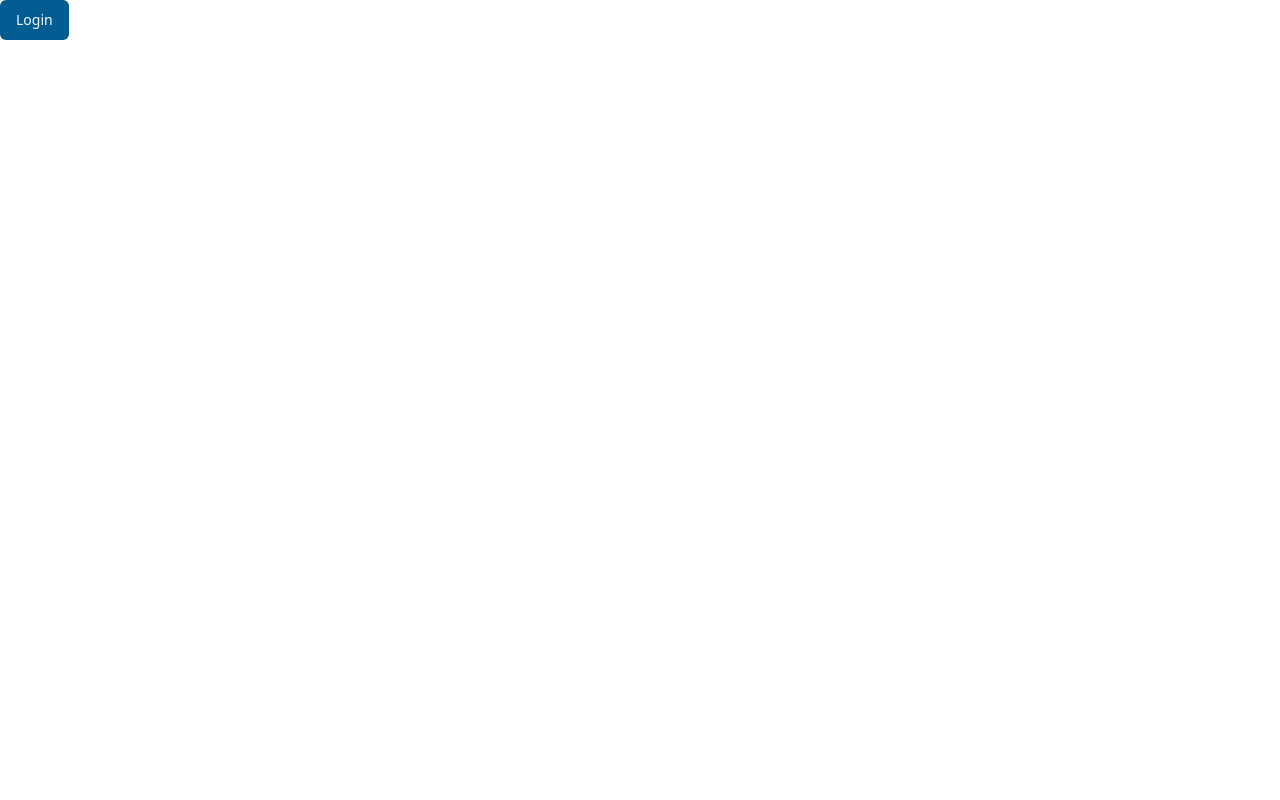
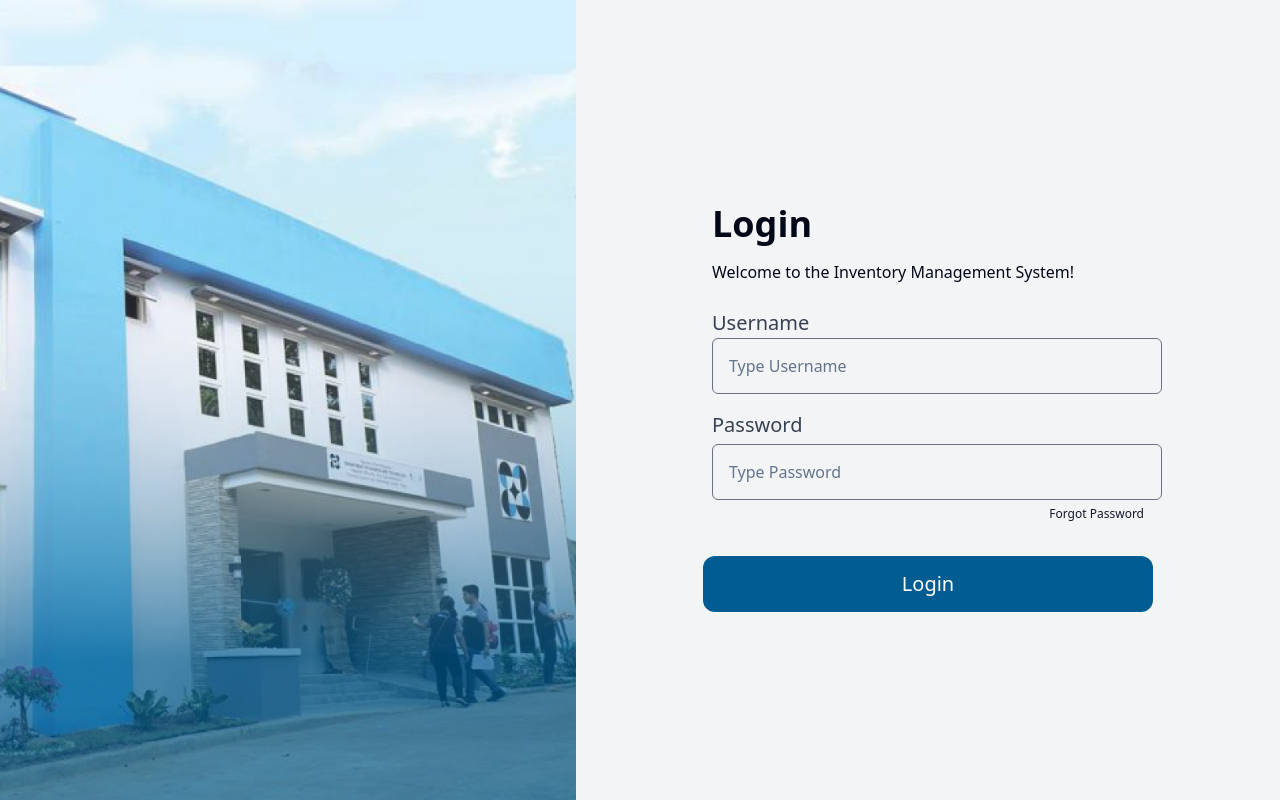
Before and after one commit to robin-dc/Inventory-Frontend, a React (Vite) app: page / in a window 1280 px wide. Built offline with nearby package versions, Linux system fonts and the light colour scheme.

Commit message:
added login ui

```diff
--- a/src/pages/auth/login/login.jsx
+++ b/src/pages/auth/login/login.jsx
@@ -1,11 +1,77 @@
+import React from 'react';
 import { Button } from "@/components/ui/button"
+import { Input } from "@/components/ui/input"
+import { Label } from "@/components/ui/label"
+
 
 const Login = () => {
   return (
-    <div>
-        <Button className="bg-primary">Login</Button>
-    </div>
-  )
-}
 
-export default Login
+    <div className="flex item-start h-screen bg-gray-100">
+      {/* Left Side*/}
+      <div className="hidden lg:flex w-1/2 justify-start font-poppins">
+        <img
+          src='/urs.png'
+          className="w-full h-auto"
+        />
+      </div>
+
+      {/* Right Side*/}
+
+      <div className=" flex flex-col item-end justify-center w-full lg:w-1/2 p-14 font-poppins mx-10 ">
+        <h2
+          className="max-w-lg px-10  text-left text-4xl font-semibold leading-[72px]"
+        >
+          Login
+        </h2>
+
+        <h2
+          className=" mb-6 max-w-lg px-10  text-left text-base leading-6 text-[16px]"
+        >
+          Welcome to the Inventory Management System!
+        </h2>
+
+
+        <form>
+          <div className="mb-4 mx-auto max-w-lg px-10 ">
+            <Label className="font-Poppins block text-gray-700  text-[20px]" >Username</Label>
+            <Input type="text" className="block w-full p-4 border border-gray-500  w-[450px] h-[56px]  text-[16px]" placeholder="Type Username"
+              style={{ backgroundColor: 'transparent' }}>
+            </Input>
+          </div>
+
+          <div className="mb-4 mx-auto max-w-lg px-10 ">
+
+            <Label
+              className="font-Poppins block text-gray-700  text-[20px]" >
+              Password
+            </Label>
+
+            <Input
+              className="mt-1 block w-full p-4 border border-gray-500  w-[450px] h-[56px]  text-[16px] "
+              type="text"
+              placeholder="Type Password"
+              style={{ backgroundColor: 'transparent' }}>
+            </Input>
+
+            <div className="text-right mb-8 m-auto max-w- px-auto block">
+              <a href="#" className="text-[12px] text-gray-900 hover:underline">Forgot Password</a>
+            </div>
+          </div>
+
+          <Button
+            type="submit"
+            className="mx-auto textlg text-white text-[20px] block w-[450px] h-[56px] rounded-md   rounded-[12px] px-[115px]" style={{ backgroundColor: 'rgb(1, 92, 146,1)' }}
+          >
+            Login
+          </Button>
+
+        </form>
+      </div >
+    </div >
+  );
+};
+
+
+
+export default Login;
```
